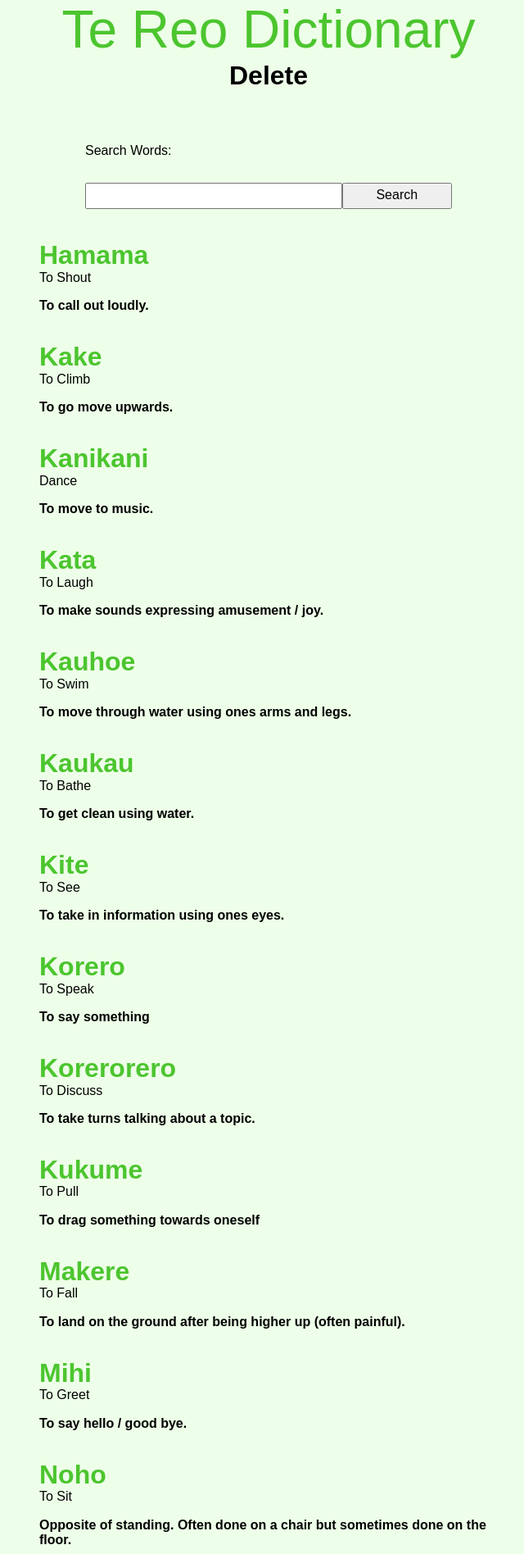
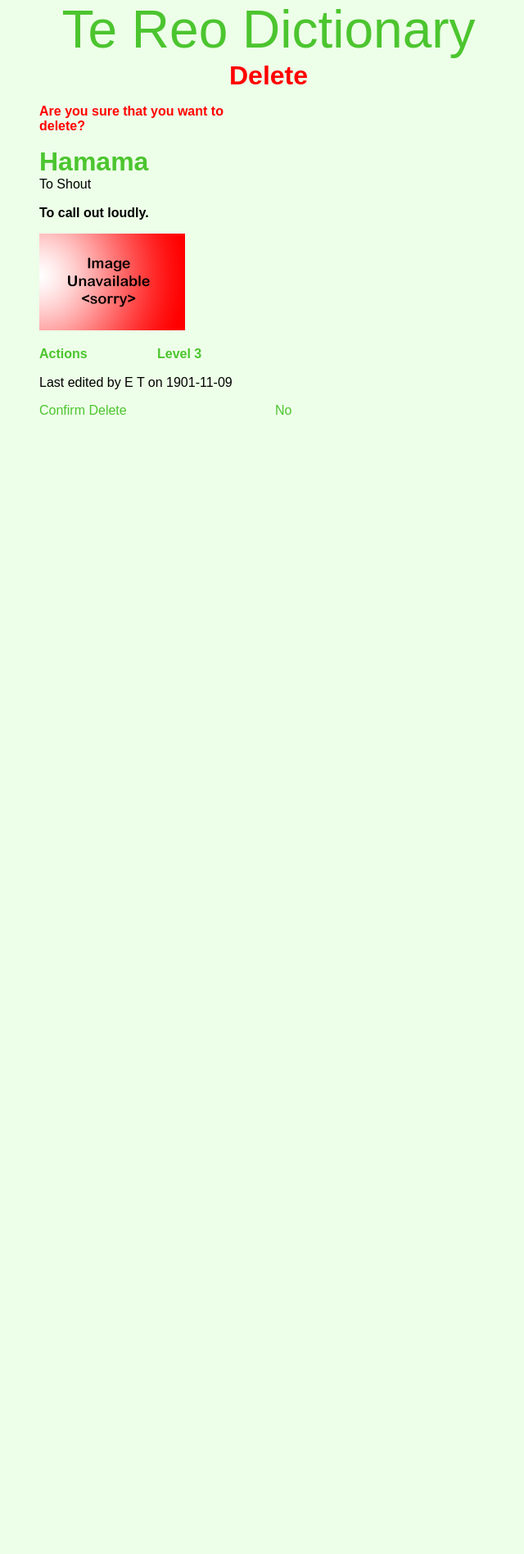
Before and after one commit to 20065ethanb/TeReoDictionary, a Flask app: page /delete/1 in a window 1280 px wide. Shown: the part 45-1941 px from the top of the page at 82% size, without its empty margins (312-952 px from the left). After the commit the page ends 551 px from the top, so only its background shows below. Run offline with Flask 3, Linux system fonts and the light colour scheme; data comes from the database, SQL or seed files in the repository.

Commit message:
Final Version

```diff
--- a/app.py
+++ b/app.py
@@ -3,13 +3,17 @@ import sqlite3, datetime
 from sqlite3 import Error
 from flask_bcrypt import Bcrypt
 from datetime import datetime
+import os
 
-# DATABASE = "C:/Users/GGPC/PycharmProjects/TeReoDictionary/TeReoDictionary.db" # Desktop
-DATABASE = "C:/Users/ethan/PycharmProjects/Te Reo Dictionary/TeReoDictionary.db"  # Laptop
+# PROJECT = "C:/Users/GGPC/PycharmProjects/TeReoDictionary" # Desktop
+PROJECT = "C:/Users/ethan/PycharmProjects/Te Reo Dictionary"  # Laptop
+DATABASE = PROJECT + "/TeReoDictionary.db"
 
+# variables
 app = Flask(__name__)
 bcrypt = Bcrypt(app)
 app.secret_key = "7175"
+ignoredParts = [0, 4, 6, 7, 8]
 
 
 def create_connection(db_file):
@@ -50,79 +54,105 @@ def is_logged_in():
         return True
 
 
+def session_info():
+    # gets session info
+    return session
+
+
+def category_info():
+    return database_select('SELECT * FROM categories', ())
+
+
 def user_info():
-    # gets user info
-    return session
+    return database_select('SELECT * FROM users', ())
+
+
+def search_redirect(search, category_filter):
+    # Redirects user based on search and filter
+    categories = category_info()
+    category_id = '0'
+    for category in categories:
+        if category[1] == category_filter:
+            category_id = str(category[0])
+    if search == '' and category_id == '0':
+        return redirect('/words')
+    elif search == '':
+        return redirect('/words/category/' + category_id)
+    else:
+        return redirect('/words/' + category_id + '&' + search)
 
 
 @app.route('/', methods=['POST', 'GET'])
 def render_home():
-    # gets search
+    # home page
     if request.method == 'POST':
         search = request.form.get('search').lower().strip()
-        return redirect('/words/' + search)
+        return redirect('/words/0&' + search)
 
-    return render_template('home.html', logged_in=is_logged_in(), user_info=user_info())
+    return render_template('home.html', logged_in=is_logged_in(), session_info=session_info())
 
 
 @app.route('/words', methods=['POST', 'GET'])
 def render_words():
-    # gets search
+    # gets search and redirects based on search and filter
     if request.method == 'POST':
         search = request.form.get('search').lower().strip()
-        return redirect('/words/' + search)
+        category_filter = request.form.get('category')
+        return search_redirect(search, category_filter)
 
     words = database_select('SELECT * FROM words', ())
-    return render_template('words.html', logged_in=is_logged_in(), user_info=user_info(), word_info=words)
-
-
-@app.route('/words/')
-def words_redirect():
-    return redirect('/words')
+    return render_template('words.html', logged_in=is_logged_in(), session_info=session_info(), word_info=words, categories=category_info(), users=user_info(), search=None)
 
 
 @app.route('/words/category/<category_id>', methods=['POST', 'GET'])
 def render_wordcategory(category_id):
-    # gets search
+    # gets search and redirects based on search and filter
     if request.method == 'POST':
         search = request.form.get('search').lower().strip()
-        return redirect('/words/' + search)
+        category_filter = request.form.get('category')
+        return search_redirect(search, category_filter)
 
-    category = database_select('SELECT category FROM categories WHERE category_id = ?', (category_id,))[0][0]
-    words = database_select('SELECT * FROM words WHERE category = ?', (category,))
-
+    words = database_select('SELECT * FROM words WHERE category_id = ?', (category_id,))
     if len(words) == 0:
         words = None
-    return render_template('words.html', logged_in=is_logged_in(), user_info=user_info(), word_info=words)
+
+    search = [int(category_id), None]
+    return render_template('words.html', logged_in=is_logged_in(), session_info=session_info(), word_info=words, categories=category_info(), users=user_info(), words=words, search=search)
 
 
 @app.route('/words/<search>', methods=['POST', 'GET'])
 def render_wordsearch(search):
-    # gets search
+    # gets search and redirects based on search and filter
     if request.method == 'POST':
         search = request.form.get('search').lower().strip()
-        return redirect('/words/' + search)
+        category_filter = request.form.get('category')
+        return search_redirect(search, category_filter)
 
     words = []
-    all_words = database_select('SELECT * FROM words', ())
-    # Checks all the parts for all the words
-    for word in all_words:
-        for part in word:
-            # Checks to see if the search is in the part, also prevents the id from matching with the search
-            if search in str(part).lower() and (part != word[0] and part != word[6] and part != word[7] and part != word[8]):
-                # If there is a match, if the word is not already in the list it is added
-                if word not in words:
-                    words.append(word)
+    # Splits the search into searched word and category
+    search = str(search).split('&')
+    if len(search) == 2:
+        all_words = database_select('SELECT * FROM words', ())
+        # Checks all the parts for all the words
+        for word in all_words:
+            for part in word:
+                # Checks to see if the search is in the part, also prevents the id from matching with the search
+                if search[1] in str(part).lower() and (word[4] == int(search[0]) or search[0] == '0') and (word.index(part) not in ignoredParts):
+                    # If there is a match, if the word is not already in the list it is added
+                    if word not in words:
+                        words.append(word)
 
     if len(words) == 0:
         words = None
-    return render_template('words.html', logged_in=is_logged_in(), user_info=user_info(), word_info=words)
+
+    search[0] = int(search[0])
+    return render_template('words.html', logged_in=is_logged_in(), session_info=session_info(), word_info=words, categories=category_info(), users=user_info(), search=search)
 
 
 @app.route('/categories', methods=['POST', 'GET'])
 def render_categories():
-    categories = database_select('SELECT * FROM categories', ())
-    return render_template('categories.html', logged_in=is_logged_in(), user_info=user_info(), categories=categories)
+    # shows categories page
+    return render_template('categories.html', logged_in=is_logged_in(), session_info=session_info(), categories=category_info())
 
 
 @app.route('/login', methods=['POST', 'GET'])
@@ -165,7 +195,7 @@ def render_login():
         flash("Login successful")
         return redirect('/')
 
-    return render_template('login.html', logged_in=is_logged_in(), user_info=user_info())
+    return render_template('login.html', logged_in=is_logged_in(), session_info=session_info())
 
 
 @app.route('/signup', methods=['POST', 'GET'])
@@ -204,7 +234,7 @@ def render_signup():
 
         return redirect('/login')
 
-    return render_template('signup.html', logged_in=is_logged_in(), user_info=user_info())
+    return render_template('signup.html', logged_in=is_logged_in(), session_info=session_info())
 
 
 @app.route('/logout')
@@ -217,17 +247,21 @@ def logout():
 
 @app.route('/about')
 def about():
-    #words = database_select('SELECT * FROM words', ())
-    #new_date = datetime.strptime("9 11 1901", "%d %m %Y").date()
-    #for word in words:
-    #    database_action('UPDATE words SET last_edited_date=? WHERE id=?',(new_date, word[0]))
-    #    database_action('UPDATE words SET last_edited_by=? WHERE id=?',('ET', word[0]))
-    #    database_action('UPDATE words SET image_name=? WHERE id=?',('noimage', word[0]))
-    return render_template('about.html', logged_in=is_logged_in(), user_info=user_info())
+    # functions to change data automatically
+    """
+    words = database_select('SELECT * FROM words', ())
+    new_date = datetime.strptime("9 11 1901", "%d %m %Y").date()
+    for word in words:
+        database_action('UPDATE words SET last_edited_date=? WHERE id=?',(new_date, word[0]))
+        database_action('UPDATE words SET last_edited_by_id=? WHERE id=?',(7, word[0]))
+        database_action('UPDATE words SET image_name=? WHERE id=?',('noimage', word[0]))
+    """
+    return render_template('about.html', logged_in=is_logged_in(), session_info=session_info())
 
 
 @app.route('/add', methods=['POST', 'GET'])
 def add():
+    # checks if the user is a teacher
     if is_logged_in():
         if session['role'] != 'Teacher':
             return redirect('/')
@@ -235,27 +269,36 @@ def add():
         return redirect('/')
 
     if request.method == 'POST':
+        # gets info from form and formats it
         maori = request.form.get('maori').title().strip()
         english = request.form.get('english').title().strip()
         definition = request.form.get('definition').capitalize().strip()
-        category = request.form.get('category')
+        word_category = request.form.get('category')
+        category_id = 0
+        for category in category_info():
+            if category[1] == word_category:
+                category_id = category[0]
         level = request.form.get('level')
-        user = session['firstname'] + session['lastname']
+        user_id = session['user_id']
         edited_date = datetime.today().strftime('%Y-%m-%d')
-        image_name = request.form.get('image_name')
-        if image_name == None:
-            image_name = 'noimage'
+        image_name = request.form.get('image_name').lower()
+        valid_image_name = 'noimage'
+        # credit goes to stack overflow for "os.listdir"
+        for file in os.listdir(PROJECT + "/static/images"):
+            filename = file.split('.')[0]
+            if image_name == filename.lower():
+                valid_image_name = filename
 
-        database_action('INSERT INTO words (english_word, maori_word, definition, category, level, last_edited_date, last_edited_by, image_name) VALUES (?, ?, ?, ?, ?, ?, ?, ?)',(english, maori, definition, category, level, edited_date, user, image_name))
+        # adds word to database
+        database_action('INSERT INTO words (english_word, maori_word, definition, category_id, level, last_edited_date, last_edited_by_id, image_name) VALUES (?, ?, ?, ?, ?, ?, ?, ?)',(english, maori, definition, category_id, level, edited_date, user_id, valid_image_name))
         flash("Your word has been added!", "info")
 
-    categories = database_select('SELECT * FROM categories', ())
-
-    return render_template('edit.html', logged_in=is_logged_in(), user_info=user_info(), categories=categories, word_info=None)
+    return render_template('edit.html', logged_in=is_logged_in(), session_info=session_info(), categories=category_info(), word_info=None)
 
 
 @app.route('/edit/<word_id>', methods=['POST', 'GET'])
 def edit(word_id):
+    # checks if the user is a teacher
     if is_logged_in():
         if session['role'] != 'Teacher':
             return redirect('/')
@@ -263,76 +306,55 @@ def edit(word_id):
         return redirect('/')
 
     if request.method == 'POST':
+        # gets info from form and formats it
         maori = request.form.get('maori').title().strip()
         english = request.form.get('english').title().strip()
         definition = request.form.get('definition').capitalize().strip()
-        category = request.form.get('category')
+        word_category = request.form.get('category')
+        category_id = 0
+        for category in category_info():
+            if category[1] == word_category:
+                category_id = category[0]
         level = request.form.get('level')
-        user = session['firstname'] + session['lastname']
+        user_id = session['user_id']
         edited_date = datetime.today().strftime('%Y-%m-%d')
         image_name = request.form.get('image_name')
-        if image_name == None:
-            image_name = 'noimage'
+        valid_image_name = 'noimage'
+        # credit goes to stack overflow for "os.listdir"
+        for file in os.listdir(PROJECT + "/static/images"):
+            filename = file.split('.')[0]
+            if image_name == filename:
+                valid_image_name = filename
 
-        database_action('UPDATE words SET english_word=?, maori_word=?, definition=?, category=?, level=?, last_edited_date=?, last_edited_by=?, image_name=? WHERE id=?',(english, maori, definition, category, level, edited_date, user, image_name, word_id))
+        # updates the existing word to have new info
+        database_action('UPDATE words SET english_word=?, maori_word=?, definition=?, category_id=?, level=?, last_edited_date=?, last_edited_by_id=?, image_name=? WHERE id=?',(english, maori, definition, category_id, level, edited_date, user_id, valid_image_name, word_id))
         flash("The word has been updated!", "info")
 
-    categories = database_select('SELECT * FROM categories', ())
-    word_info = database_select('SELECT * FROM `words` WHERE id=?',(word_id,))[0]
+    word_info = database_select('SELECT * FROM words WHERE id=?',(word_id,))[0]
 
-    return render_template('edit.html', logged_in=is_logged_in(), user_info=user_info(), categories=categories, word_info=word_info)
+    return render_template('edit.html', logged_in=is_logged_in(), session_info=session_info(), categories=category_info(), word_info=word_info)
 
 
-@app.route('/delete', methods=['POST', 'GET'])
-def render_delete_words():
-    # gets search
-    if request.method == 'POST':
-        search = request.form.get('search').lower().strip()
-        return redirect('/delete/' + search)
-
-    words = database_select('SELECT * FROM words', ())
-    return render_template('delete.html', logged_in=is_logged_in(), user_info=user_info(), word_info=words)
-
-
-@app.route('/delete/')
-def delete_words_redirect():
-    return redirect('/delete')
-
-
-@app.route('/delete/<search>', methods=['POST', 'GET'])
-def render_delete_wordsearch(search):
-    # gets search
-    if request.method == 'POST':
-        search = request.form.get('search').lower().strip()
-        return redirect('/delete/' + search)
-
-    words = []
-    all_words = database_select('SELECT * FROM words', ())
-    # Checks all the parts for all the words
-    for word in all_words:
-        for part in word:
-            # Checks to see if the search is in the part, also allows the id to match the search
-            if search == word[0] or(search in str(part).lower() and (part != word[6] and part != word[7] and part != word[8])):
-                # If there is a match, if the word is not already in the list it is added
-                if word not in words:
-                    words.append(word)
-
-    if len(words) == 0:
-        words = None
-    return render_template('delete.html', logged_in=is_logged_in(), user_info=user_info(), word_info=words)
+@app.route('/delete/<word_id>')
+def render_delete(word_id):
+    # gets the selected word's info
+    word_info = database_select('SELECT * FROM words WHERE id=?',(word_id,))[0]
+    return render_template('delete.html', logged_in=is_logged_in(), session_info=session_info(), word_info=word_info, categories=category_info(), users=user_info())
 
 
 @app.route('/delete_word/<word_id>')
 def delete(word_id):
+    # checks if user is teacher
     if is_logged_in():
         if session['role'] != 'Teacher':
             return redirect('/')
     else:
         return redirect('/')
 
+    # deletes the word from the database
     database_action('DELETE FROM words WHERE id = ?', (word_id,))
     flash("The word has been deleted!", "info")
-    return redirect('/delete')
+    return redirect('/words')
 
 
 if __name__ == '__main__':
--- a/static/TeReoDictionary.css
+++ b/static/TeReoDictionary.css
@@ -107,12 +107,15 @@ h4 {
     cursor: pointer;
 }
 
-.definition {
+.definition, .word_label {
     font-weight: bold;
 }
 
+.word-image {
+    width: 50%;
+}
+
 img {
-    height: 150px;
     overflow: hidden;
 }
 
@@ -228,3 +231,7 @@ td, tr {
 .category-box-label {
     padding: 0.5rem;
 }
+
+.category-box-image {
+    width: 100%;
+}
--- a/templates/about.html
+++ b/templates/about.html
@@ -1,3 +1,7 @@
 {% extends "base.html" %}
 
 {% block pageheading %}About{% endblock %}
+
+{% block main %}
+    This website's main goal is to help Māori language learners. Teachers are still adding new entries and extra words with meanings. A collection of Te Reo words for learning Māori is translated by this dictionary.
+{% endblock %}
--- a/templates/base.html
+++ b/templates/base.html
@@ -1,6 +1,6 @@
 <!DOCTYPE html>
 <html>
-
+<!-- Font styles imported off internet -->
 <head>
     <meta charset="utf-8">
     <title>Te Reo Dictionary</title>
@@ -12,12 +12,14 @@
 
 <body>
 <nav>
+    <!-- Navbar with page links -->
     <div class="container">
         <div class="navbar-brand"><a href="/">Te Reo Dictionary</a></div>
         <div class="navbar-links">
             <a href="/words">Words</a>
             {% if logged_in %}
-                {% if user_info.get('role') == 'Teacher' %}
+                {% if session_info.get('role') == 'Teacher' %}
+                    <!-- Only teacher can access the add words page because students aren't trusted -->
                     <a href="/add">Add Words</a>
                 {% endif %}
             {% endif %}
@@ -31,12 +33,13 @@
         </div>
     </div>
 </nav>
+<!-- Title -->
 <div class="container">
     <header>
         <h1><a>Te Reo Dictionary</a></h1>
         <h2>{% block pageheading %}{% endblock %}</h2>
     </header>
-
+<!-- Flashes messages when needed -->
     <main>
         {% with messages = get_flashed_messages() %}
             {% if messages %}
--- a/templates/categories.html
+++ b/templates/categories.html
@@ -2,6 +2,7 @@
 {% block pageheading %}Categories{% endblock %}
 
 {% block main %}
+    <!-- Box with category name (link) and image -->
     <div class="categories">
         {% for category in categories %}
             <div class="category-box">
--- a/templates/delete.html
+++ b/templates/delete.html
@@ -1,70 +1,33 @@
 {% extends "base.html" %}
-{% block pageheading %}Delete{% endblock %}
+{% block pageheading %}<a style="color: red">Delete</a>{% endblock %}
 
 {% block main %}
-    <table><tr><td>
-        <form class="form" method="POST">
-            <div class="form-group">
-                <div class="form-button">Search Words:</div>
-            </div>
-
-            <div class="form-group">
-                <div class="form-element"><input type="text" name="search" id="search" required></div>
-                <div class="form-button-label"><input type="submit" value="Search"></div>
-            </div>
-       </form>
-    </td></tr></table>
-    <br>
-    {% if word_info != None %}
-        {% for word in word_info %}
-            <script>
-                function togglePopup{{ word[0] }}() {
-                    document.getElementById("delete_word_popup_{{ word[0] }}").classList.toggle("active");
-                }
-            </script>
-            <div class="word_info_popup" id="delete_word_popup_{{ word[0] }}">
-                <div class="overlay"></div>
-                <div class="content">
-                    <div class="close_button" onclick="togglePopup{{ word[0] }}()">&times;</div>
     <table class="word_display">
         <tr>
-                            <td colspan="2"><h4>Are you sure that you want to delete?</h4></td>
+            <td colspan="2"><h4 style="color: red">Are you sure that you want to delete?</h4></td>
         </tr>
         <tr>
-                            <td colspan="2"><h3>{{ word[2] }}</h3><p>{{ word[1] }}</p></td>
+            <td colspan="2"><h3>{{ word_info[2] }}</h3><p>{{ word_info[1] }}</p></td>
         </tr>
         <tr>
-                            <td colspan="2" class="definition">{{ word[3] }}</td>
+            <td colspan="2" class="definition">{{ word_info[3] }}</td>
         </tr>
         <tr>
             <td colspan="2" class="word-image">
-                                <img src ="/static/images/{{ word[8] }}.jpg">
+                <img src ="/static/images/{{ word_info[8] }}.jpg">
             </td>
         </tr>
+    <!-- shows what category and level the word is -->
         <tr>
-                            <td style="width: 50%">({{ word[4] }})</td>
-                            <td style="width: 50%">Level {{ word[5] }}</td>
+            <td style="width: 50%"><a class="word_label">{% for category in categories %} {% if category[0] == word_info[4] %}{{ category[1] }}{% endif %}{% endfor %}</a></td>
+            <td style="width: 50%"><a class="word_label">Level {{ word_info[5] }}</a></td>
         </tr>
         <tr>
-                            <td colspan="2">Last edited by {{ word[7] }} on {{ word[6] }}</td>
+            <td colspan="2">Last edited by {% for user in users %} {% if user[0] == word_info[7] %}{{ user[1] }} {{ user[2] }}{% endif %}{% endfor %} on {{ word_info[6] }}</td>
         </tr>
         <tr>
-                            <td colspan="2"><a href="/delete_word/{{ word[0] }}">Delete Word</a></td>
+            <td colspan="2"><a href="/delete_word/{{ word_info[0] }}">Confirm Delete</a></td>
+            <td colspan="2"><a href="/">No</a></td>
         </tr>
         </table>
-                </div>
-            </div>
-            <table class="word_display">
-                <tr>
-                    <td colspan="2"><h3 onclick="togglePopup{{ word[0] }}()">{{ word[2] }}</h3><p>{{ word[1] }}</p></td>
-                </tr>
-                <tr>
-                    <td colspan="2" class="definition">{{ word[3] }}</td>
-                </tr>
-            </table>
-            <br>
-        {% endfor %}
-    {% else %}
-        <h2>No results found</h2>
-    {% endif %}
 {% endblock %}
--- a/templates/edit.html
+++ b/templates/edit.html
@@ -3,6 +3,7 @@
 {% block pageheading %}{% if word_info == None %}Add{% else %}Edit{% endif %} word{% endblock %}
 
 {% block main %}
+
     <form class="form" method="POST">
         <div class="form-group">
             <div class="form-text-label">Maori Word:</div>
@@ -18,13 +19,14 @@
             <div class="form-text-label">Definition:</div>
             <div class="form-element"><input type="text" name="definition" id="definition" maxlength="100" {% if word_info != None %} value="{{ word_info[3] }}" {% endif %} required></div>
         </div>
-
+<!-- Category dropdown box -->
         <div class="form-group">
             <div class="form-text-label">Category:</div>
             <div class="form-element">
                 <select name="category" id="category">
                     {% for category in categories %}
-                        <option {% if word_info != None %} {% if word_info[4] == category[1] %} selected {% endif %} {% endif %}>{{ category[1] }}</option>
+                        <!-- Selects the current category -->
+                        <option {% if word_info != None %} {% if word_info[4] == category[0] %} selected {% endif %} {% endif %}>{{ category[1] }}</option>
                     {% endfor %}
                 </select>
             </div>
--- a/templates/home.html
+++ b/templates/home.html
@@ -1,8 +1,10 @@
 {% extends "base.html" %}
-{% block pageheading %}Welcome{% if logged_in %} {{ user_info.get('firstname') }} {{ user_info.get('lastname') }}!{% endif %}{% endblock %}
+<!-- Welcomes the user if logged in -->
+{% block pageheading %}Welcome{% if logged_in %} {{ session_info.get('firstname') }} {{ session_info.get('lastname') }}!{% endif %}{% endblock %}
 
 
 {% block main %}
+    <!-- Homepage searchbar -->
     <form class="form" method="POST">
             <div class="form-group">
                 <div class="form-button">Search Words:</div>
```
Also changed, not shown: templates/words.html (+22 -7 lines), TeReoDictionary.db, static/images/Screenshot 2024-05-23 144830.png (added), static/images/places.jpg (added). Lines whose indentation alone changed are shown as unchanged.
